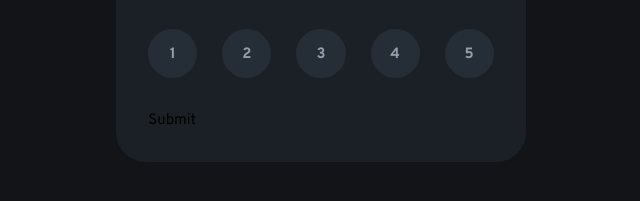
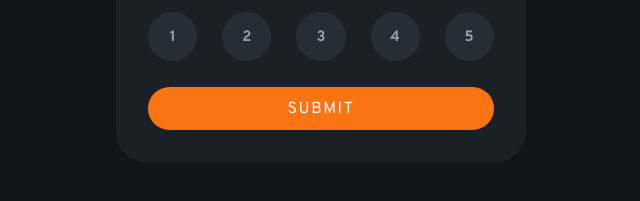
Before and after one commit to barbodGarsha/interactive-rating-component-main, a plain HTML site: page index.html in a window 1280 px wide. Shown: the part 403-604 px from the top of the page, without its empty margins (319-959 px from the left). Drawn offline with Linux system fonts and the light colour scheme.

Commit message:
- styled the btn block - btn active state

```diff
--- a/css/main.scss
+++ b/css/main.scss
@@ -128,6 +128,7 @@ li {
     display: flex;
     justify-content: space-between;
     .my-radio-btn__option {
+        user-select: none;
         cursor: pointer;
         background-color: $c-dark-blue;
 
@@ -152,8 +153,28 @@ li {
 }
 
 .btn {
+    user-select: none;
+    cursor: pointer;
+    background-color: $c-orange;
+
+    display: flex;
+    justify-content: center;
+    align-items: center;
+
+    border-radius: 1.75rem;
+
+    padding: .7rem;
     .btn__p {
-
+        color: $c-white;
+        text-transform: uppercase;
+        font-size: 1rem;
+        letter-spacing: .1rem;
+    }
+}
+.btn:active {
+    background-color: $c-white;
+    .btn__p {
+        color: $c-orange;
     }
 }
 
```
Also changed, not shown: css/main.css, 1 other file.
